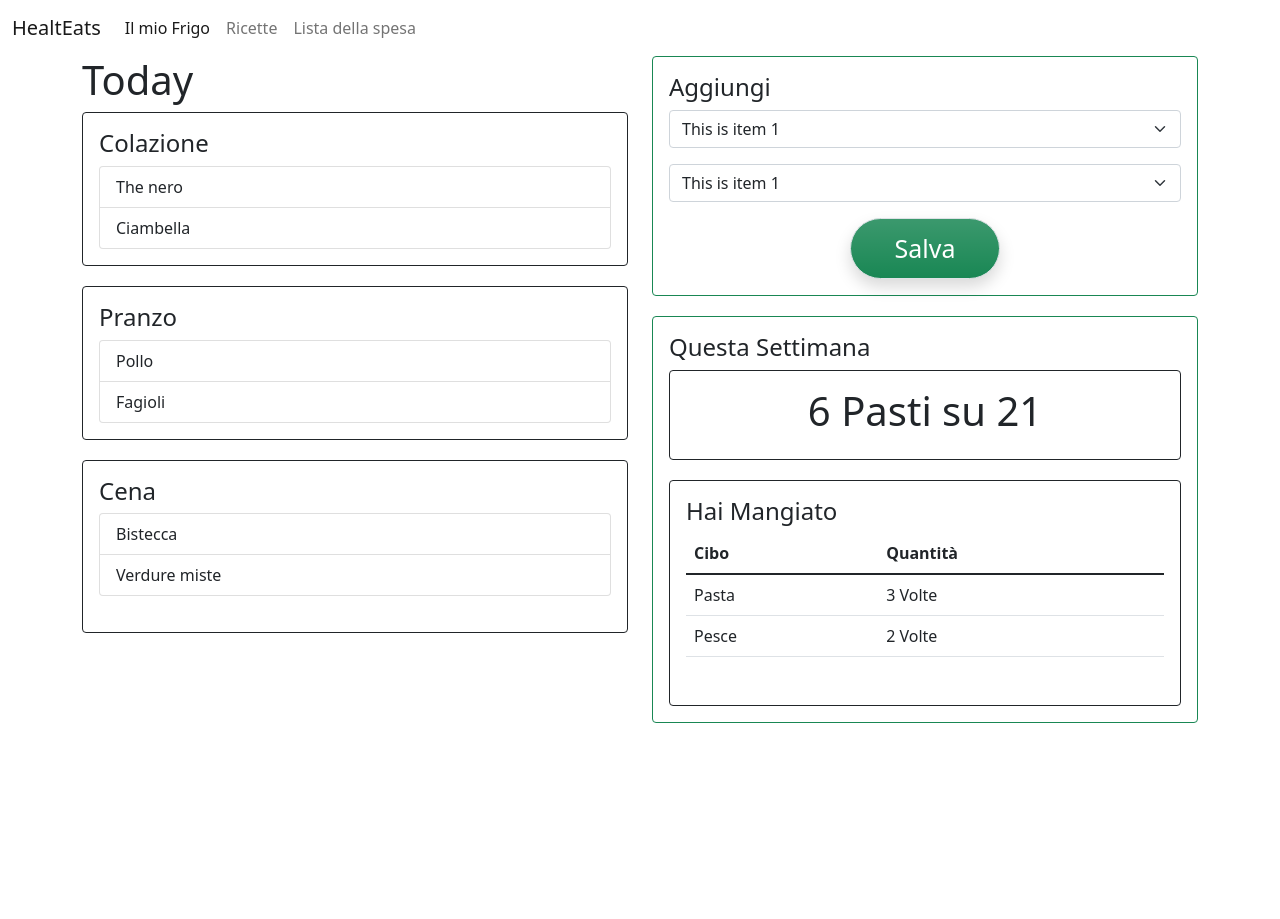
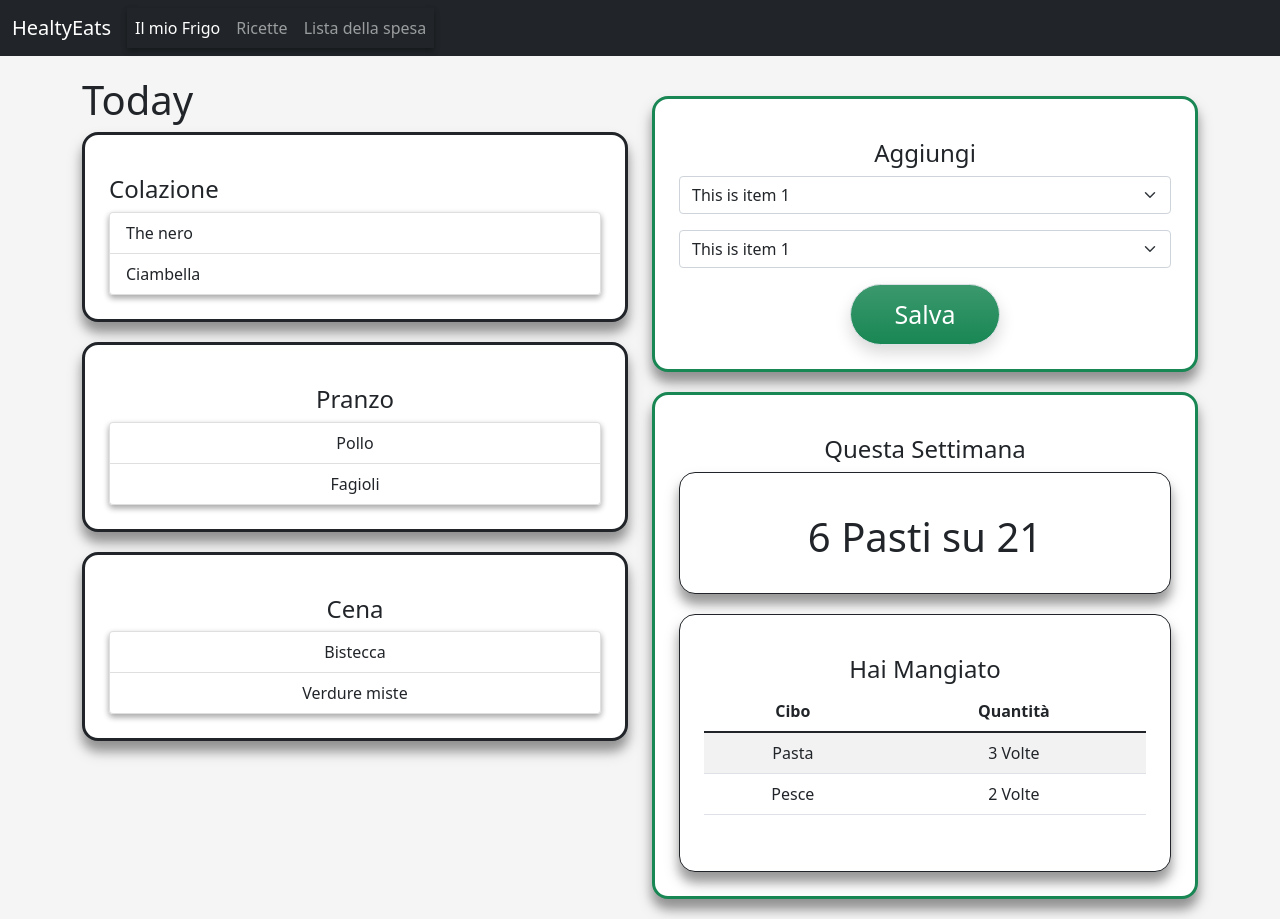
Before and after one commit to follen99/HealtyEats, a Flask app: page / in a window 1280 px wide. Before the commit the page ends 723 px from the top, so only its background shows below. Run offline with Flask 2, Linux system fonts and the light colour scheme.

Commit message:
aggiustamenti grafici

```diff
--- /dev/null
+++ b/templates/assets/css/style.css
@@ -0,0 +1,6 @@
+.card{
+    padding: 1.5em .5em .5em;
+    border-radius: 2em;
+    text-align: center;
+    box-shadow: 0 5px 10px rgba(0,0,0,.2);
+}
--- a/templates/index.html
+++ b/templates/index.html
@@ -8,11 +8,39 @@
     <!-- Bootstrap CSS -->
     <link href="https://cdn.jsdelivr.net/npm/bootstrap@5.1.3/dist/css/bootstrap.min.css" rel="stylesheet" integrity="sha384-1BmE4kWBq78iYhFldvKuhfTAU6auU8tT94WrHftjDbrCEXSU1oBoqyl2QvZ6jIW3" crossorigin="anonymous">
 
-    <title>Hello, world!</title>
+    <title>Healty Eats</title>
+    <!-- <link rel="stylesheet" href="assets/css/style.css"> -->
+    <style>
+        .card{
+            padding: 1.5em .5em .5em;
+            border-radius: 1em;
+            text-align: center;
+            box-shadow: 0 10px 15px rgba(0,0,0,0.25), 0 10px 10px rgba(0,0,0,0.22);
+            transition-duration: 300ms;
+        }
+        .card:hover{
+            padding: 1.5em .5em .5em;
+            border-radius: 2em;
+            text-align: center;
+            box-shadow: 0 16px 40px rgba(0,0,0,0.25), 0 10px 10px rgba(0,0,0,0.22);
+            transition-duration: 300ms;
+        }
+        ul{
+            box-shadow: 0 3px 6px rgba(0,0,0,0.16), 0 3px 6px rgba(0,0,0,0.23);
+            transition-duration: 300ms;
+        }
+        ul:hover{
+            box-shadow: 0 10px 17px rgba(0,0,0,0.16), 0 10px 10px rgba(0,0,0,0.23);
+            transition-duration: 300ms;
+        }
+        body{
+            background-color: #f5f5f5;
+        }
+    </style>
   </head>
   <body>
-    <nav class="navbar navbar-light navbar-expand-md">
-        <div class="container-fluid"><a class="navbar-brand" href="#">HealtEats</a><button data-bs-toggle="collapse" class="navbar-toggler" data-bs-target="#navcol-1"><span class="visually-hidden">Toggle navigation</span><span class="navbar-toggler-icon"></span></button>
+    <nav class="navbar navbar-dark bg-dark navbar-expand-md md-3" style="margin-bottom: 20px">
+        <div class="container-fluid"><a class="navbar-brand" href="#">HealtyEats</a><button data-bs-toggle="collapse" class="navbar-toggler" data-bs-target="#navcol-1"><span class="visually-hidden">Toggle navigation</span><span class="navbar-toggler-icon"></span></button>
             <div class="collapse navbar-collapse" id="navcol-1">
                 <ul class="navbar-nav">
                     <li class="nav-item"><a class="nav-link active" href="#">Il mio Frigo</a></li>
@@ -26,8 +54,8 @@
         <div class="row">
             <div class="col-md-6">
                 <h1>Today</h1>
-                <div class="card border-dark" style="margin-bottom: 20px;">
-                    <div class="card-body" style="text-align: left;">
+                <div class="card border-dark " style="margin-bottom: 20px; border: 3px solid ">
+                    <div class="card-body " style="text-align: left;">
                         <h4 class="card-title">Colazione</h4>
                         <ul class="list-group">
                             <li class="list-group-item"><span>The nero</span></li>
@@ -35,7 +63,7 @@
                         </ul>
                     </div>
                 </div>
-                <div class="card border-dark" style="margin-bottom: 20px;">
+                <div class="card border-dark" style="margin-bottom: 20px; border: 3px solid">
                     <div class="card-body">
                         <h4 class="card-title">Pranzo</h4>
                         <ul class="list-group">
@@ -44,8 +72,8 @@
                         </ul>
                     </div>
                 </div>
-                <div class="card border-dark">
-                    <div class="card-body" style="margin-bottom: 20px;">
+                <div class="card border-dark" style="margin-bottom: 20px; border: 3px solid">
+                    <div class="card-body">
                         <h4 class="card-title">Cena</h4>
                         <ul class="list-group">
                             <li class="list-group-item"><span>Bistecca</span></li>
@@ -55,7 +83,7 @@
                 </div>
             </div>
             <div class="col-md-6">
-                <div class="card border-success" style="margin-bottom: 20px;">
+                <div class="card border-success" style="margin-bottom: 20px; border: 3px solid; margin-top: 20px;">
                     <div class="card-body">
                         <h4 class="card-title">Aggiungi</h4>
                         <div class="row">
@@ -85,7 +113,7 @@
                 </div>
                 <div class="row">
                     <div class="col">
-                        <div class="card border-success">
+                        <div class="card border-success" style="margin-bottom: 20px; border: 3px solid">
                             <div class="card-body">
                                 <h4 class="card-title">Questa Settimana</h4>
                                 <div class="row">
@@ -103,7 +131,7 @@
                                             <div class="card-body">
                                                 <h4 class="card-title">Hai Mangiato</h4>
                                                 <div class="table-responsive table table-striped">
-                                                    <table class="table">
+                                                    <table class="table table-striped">
                                                         <thead>
                                                             <tr>
                                                                 <th>Cibo</th>
```
